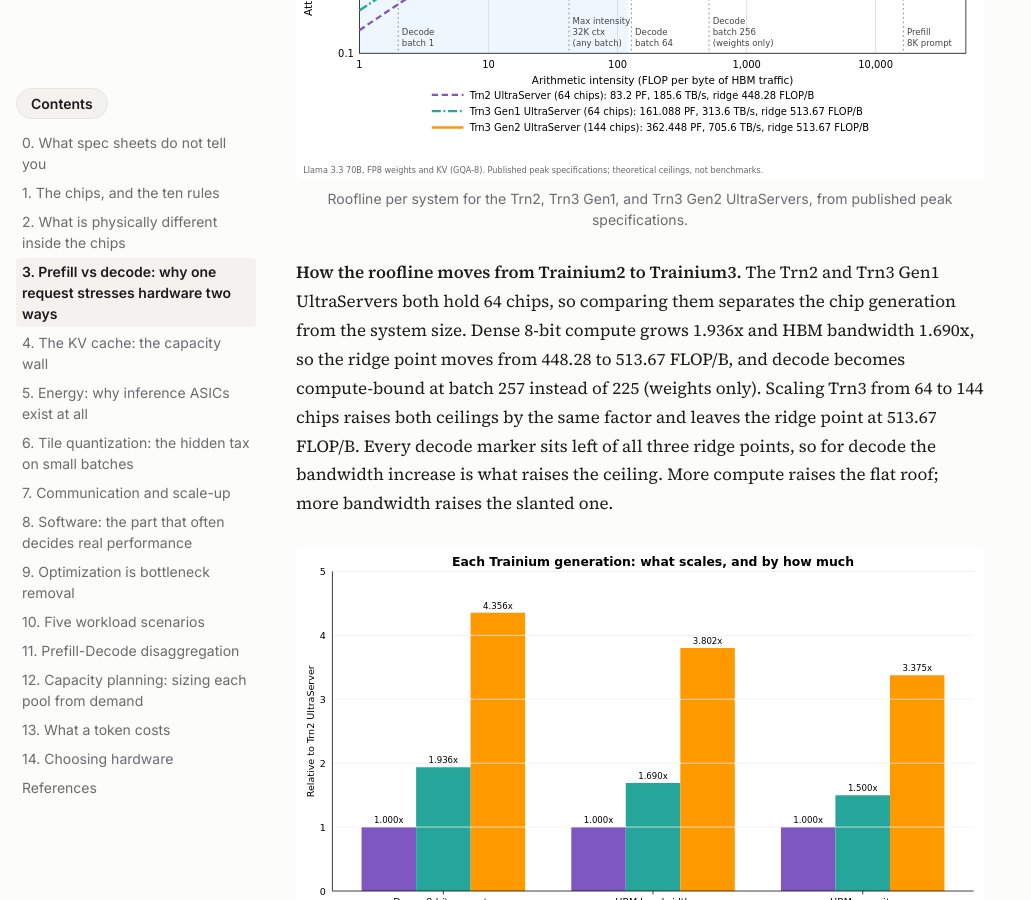
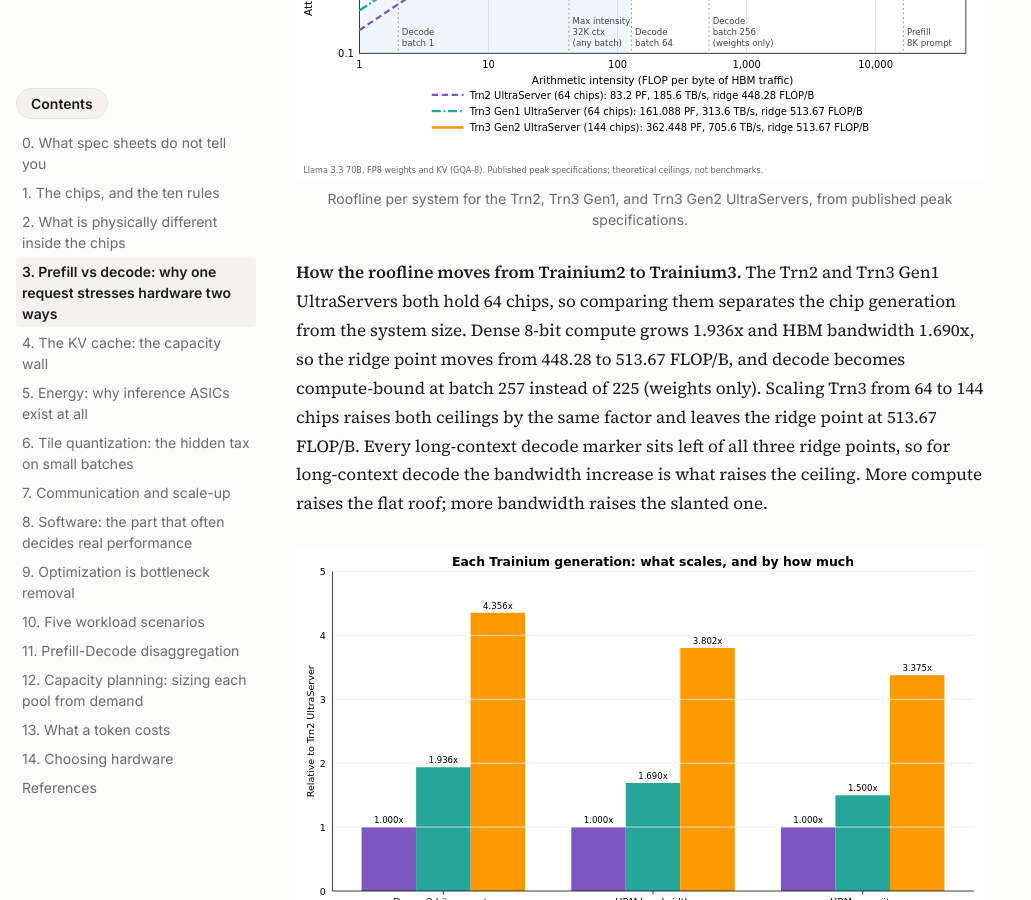
Before and after one commit to bananighosh/bananighosh.github.io, a Jekyll site: the page built from _posts/2026-11-16-flops-are-not-tokens.md, in a window 1280 px wide and 900 px high, scrolled down 7406 px. Shown: the whole window, without its empty margins (0-1031 px from the left). Built offline with Jekyll 4.4.1, drawn with Linux system fonts in a browser that asks for light colours; part of the change alters nothing that is shown; some of the changed text lies outside the part shown.

Commit message:
Sync post with latest Notion edits
Co-Authored-By: Claude Opus 5.5 <noreply@anthropic.com>
Claude-Session: https://claude.ai/code/session_01K2HJxVzaKNb3x7zQA1gymF

```diff
--- a/_posts/2026-11-16-flops-are-not-tokens.md
+++ b/_posts/2026-11-16-flops-are-not-tokens.md
@@ -85,7 +85,7 @@ Trainium3 replaces the hardware cache with explicit DMA: every byte moves on a s
 | Compute units | Many streaming multiprocessors (NVIDIA) or compute units (AMD), each with matrix cores and SIMD lanes | 8 NeuronCore-v4, each a 128×128 systolic array plus vector, scalar, and GpSimd engines | Not disclosed |
 | On-chip memory | Small shared memory per SM or CU, plus hardware-managed caches | 256 MiB software-managed SBUF (32 MiB per core) | Not disclosed |
 | Control | Hardware warp (NVIDIA) or wavefront (AMD) schedulers | Per-engine instruction streams built by the compiler or NKI, synchronized by hardware semaphores; ISA extensions for dynamic shapes and control flow | Not disclosed |
-| Collectives | NCCL or RCCL, by default as kernels on the SMs or CUs | Neuron collectives on dedicated CC-Cores, SBUF to SBUF | Not disclosed |
+| Collectives | NCCL or RCCL, by default as kernels on the SMs or CUs | Neuron collectives on dedicated CC-Cores | Not disclosed |
 | Low-precision formats (all also run BF16 and FP16) | FP8 plus several microscaled FP8, FP6, and FP4 formats | FP8, MXFP8, MXFP4 | MXFP8, MXFP4 |
 
 ### Why build an ASIC at all
@@ -151,7 +151,7 @@ For FP8 decode, the weight reads alone give an arithmetic intensity of <b>2 × b
 
 <figure><img src="/assets/img/flops-are-not-tokens/roofline-trainium-gens.svg" alt="Roofline per system for the Trn2, Trn3 Gen1, and Trn3 Gen2 UltraServers, from published peak specifications." loading="lazy"><figcaption>Roofline per system for the Trn2, Trn3 Gen1, and Trn3 Gen2 UltraServers, from published peak specifications.</figcaption></figure>
 
-<b>How the roofline moves from Trainium2 to Trainium3.</b> The Trn2 and Trn3 Gen1 UltraServers both hold 64 chips, so comparing them separates the chip generation from the system size. Dense 8-bit compute grows 1.936x and HBM bandwidth 1.690x, so the ridge point moves from 448.28 to 513.67 FLOP/B, and decode becomes compute-bound at batch 257 instead of 225 (weights only). Scaling Trn3 from 64 to 144 chips raises both ceilings by the same factor and leaves the ridge point at 513.67 FLOP/B. Every decode marker sits left of all three ridge points, so for decode the bandwidth increase is what raises the ceiling. More compute raises the flat roof; more bandwidth raises the slanted one.
+<b>How the roofline moves from Trainium2 to Trainium3.</b> The Trn2 and Trn3 Gen1 UltraServers both hold 64 chips, so comparing them separates the chip generation from the system size. Dense 8-bit compute grows 1.936x and HBM bandwidth 1.690x, so the ridge point moves from 448.28 to 513.67 FLOP/B, and decode becomes compute-bound at batch 257 instead of 225 (weights only). Scaling Trn3 from 64 to 144 chips raises both ceilings by the same factor and leaves the ridge point at 513.67 FLOP/B. Every long-context decode marker sits left of all three ridge points, so for long-context decode the bandwidth increase is what raises the ceiling. More compute raises the flat roof; more bandwidth raises the slanted one.
 
 <figure><img src="/assets/img/flops-are-not-tokens/trainium-gens-scaling.svg" alt="Peak compute, HBM bandwidth, and HBM capacity of each UltraServer relative to Trn2, from published specifications." loading="lazy"><figcaption>Peak compute, HBM bandwidth, and HBM capacity of each UltraServer relative to Trn2, from published specifications.</figcaption></figure>
 
@@ -168,7 +168,7 @@ Minimum time per token = 70.55 GB of weights ÷ HBM bandwidth. No kernel can bea
 | One copy of the weights | One Trn3 server: 4 chips, 576 GB of HBM, 19.6 TB/s |
 | Minimum time per token | 3.60 ms |
 | Max tokens/s for one user | 277.8 |
-| Ridge point | 514 FLOP/B |
+| Ridge point | 513.67 FLOP/B |
 | Batch at which decode becomes compute-bound | 257 |
 | Copies of the weights per UltraServer | 36 |
 
@@ -210,7 +210,7 @@ B → ∞:        →  (2P + attention FLOPs)  /  KV_bytes_per_seq
 | 128K | 21.47 GB | 22.6 FLOP/B |
 | Limit (attention only, GQA-8, FP8 KV) | Grows with context | 16 FLOP/B |
 
-Every value sits below the Trainium3 ridge point (514 FLOP/B). <b>At 8K context and beyond, with FP8 weights and KV cache, this model's decode is memory-bound on Trainium3 at any batch size.</b>
+Every value sits below the Trainium3 ridge point (513.67 FLOP/B). <b>At 8K context and beyond, with FP8 weights and KV cache, this model's decode is memory-bound on Trainium3 at any batch size.</b>
 
 ### How many conversations fit
 
@@ -263,7 +263,7 @@ Three levers cut energy per token: keep more data on chip, move fewer bits per v
 
 |  | NVIDIA | AMD | AWS Trainium | OpenAI Jalapeño |
 | --- | --- | --- | --- | --- |
-| Main lever | Lower-precision formats such as NVFP4: fewer bytes per weight | Advanced process nodes and chiplets: more math per watt | Explicitly scheduled SRAM reuse (compiler or NKI); collectives that move data SBUF to SBUF | Bandwidth first: 15.4 TB/s at 700 W |
+| Main lever | Lower-precision formats such as NVFP4: fewer bytes per weight | Advanced process nodes and chiplets: more math per watt | Explicitly scheduled SRAM reuse (compiler or NKI); collectives on dedicated CC-Cores | Bandwidth first: 15.4 TB/s at 700 W |
 
 <b>Reading the table.</b> Jalapeño has 22.0 GB/s of peak HBM bandwidth per watt of chip power. Trn3 UltraServers deliver over 5x the output tokens per megawatt of Trn2 UltraServers at similar latency per user.
 
@@ -343,7 +343,7 @@ Domain size sets how far expert parallelism can spread on the fast fabric. Colle
 | --- | --- | --- | --- | --- |
 | NVIDIA NVL72 systems | One rack of GPUs | NVLink | NCCL on the SMs; in-switch reduction | RDMA |
 | AMD MI355X | One node of GPUs | Infinity Fabric | RCCL on the CUs | RDMA over Ethernet |
-| AWS Trn3 UltraServer (Gen2) | 144 chips: 36 servers × 4 Trainium3 chips, across racks | NeuronLink-v4 through NeuronSwitch-v1: 2,560 GB/s per chip (both directions): 1,024 GB/s within a server, 1,280 GB/s across servers in a rack, 256 GB/s across racks | Neuron collectives on dedicated CC-Cores, SBUF to SBUF | EFA, 57,600 Gb/s per UltraServer |
+| AWS Trn3 UltraServer (Gen2) | 144 chips: 36 servers × 4 Trainium3 chips, across racks | NeuronLink-v4 through NeuronSwitch-v1: 2,560 GB/s per chip (both directions): 1,024 GB/s within a server, 1,280 GB/s across servers in a rack, 256 GB/s across racks | Neuron collectives on dedicated CC-Cores | EFA, 57,600 Gb/s per UltraServer |
 | OpenAI Jalapeño | 128 chips per rack; 2,048 per pod at 200 GB/s per chip | Ethernet, 600 GB/s per chip within a rack | Not disclosed | Broadcom Tomahawk 6 Ethernet across racks |
 
 <b>The design bets:</b>
```
